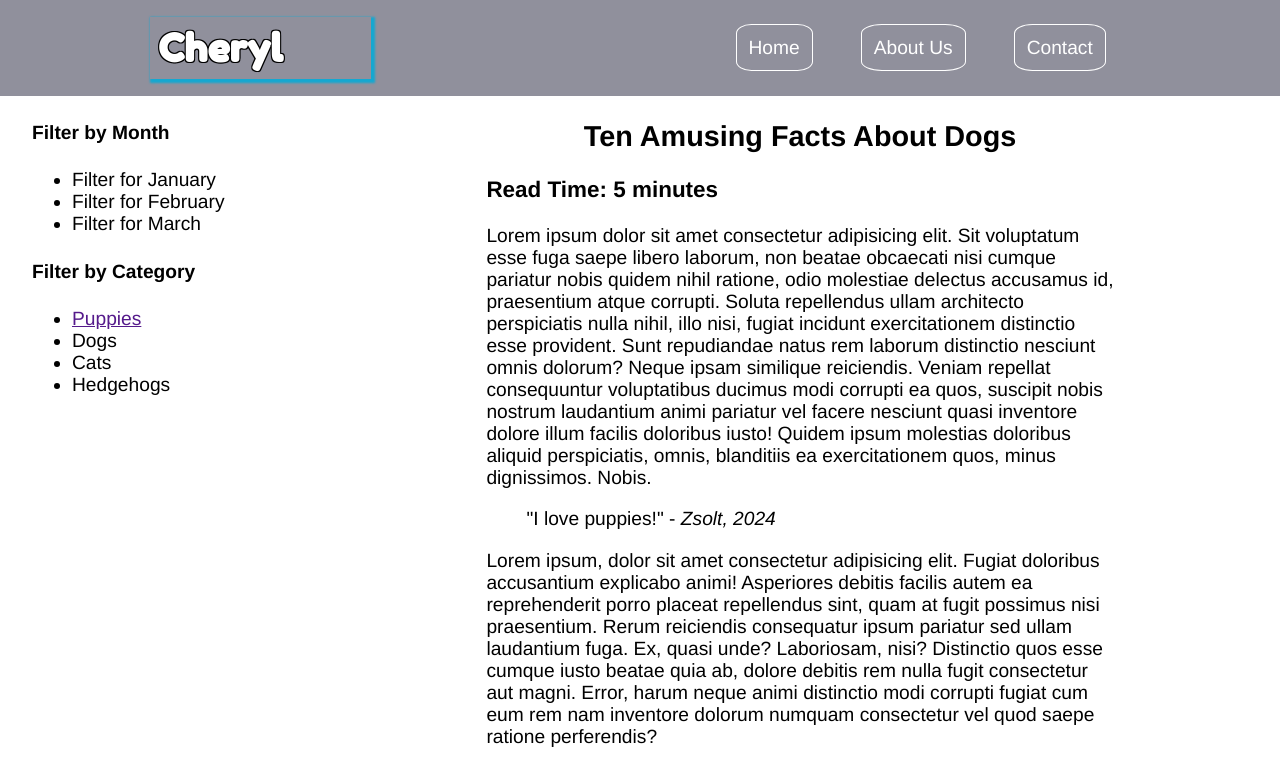
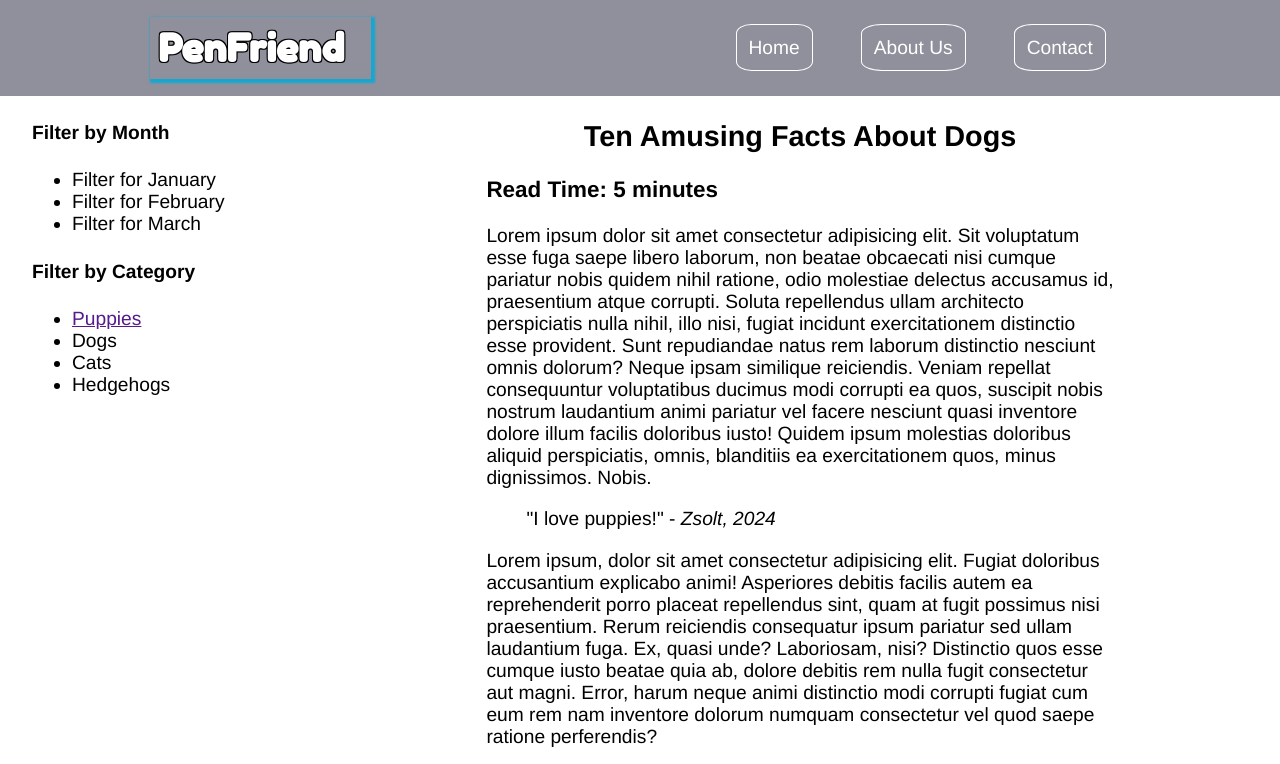
Before and after one commit to Cheryl2312/cheryl2312.github.io, a plain HTML site: page index.html in a window 1280 px wide. Shown: the top 764 px of the page. Drawn offline with Linux system fonts and the light colour scheme; no server answers.

Commit message:
PenFriend

```diff
--- a/index.html
+++ b/index.html
@@ -12,7 +12,7 @@
 <body>
     <header>
     <!-- the content of the header goes here -->
-     <h1 id="logo">Cheryl</h1>
+     <h1 id="logo">PenFriend</h1>
      <nav>
         <ul id="nav-ul">
             <li><a href="https://www.brightnetwork.co.uk/" class="navbutton">Home</a></li>
```
